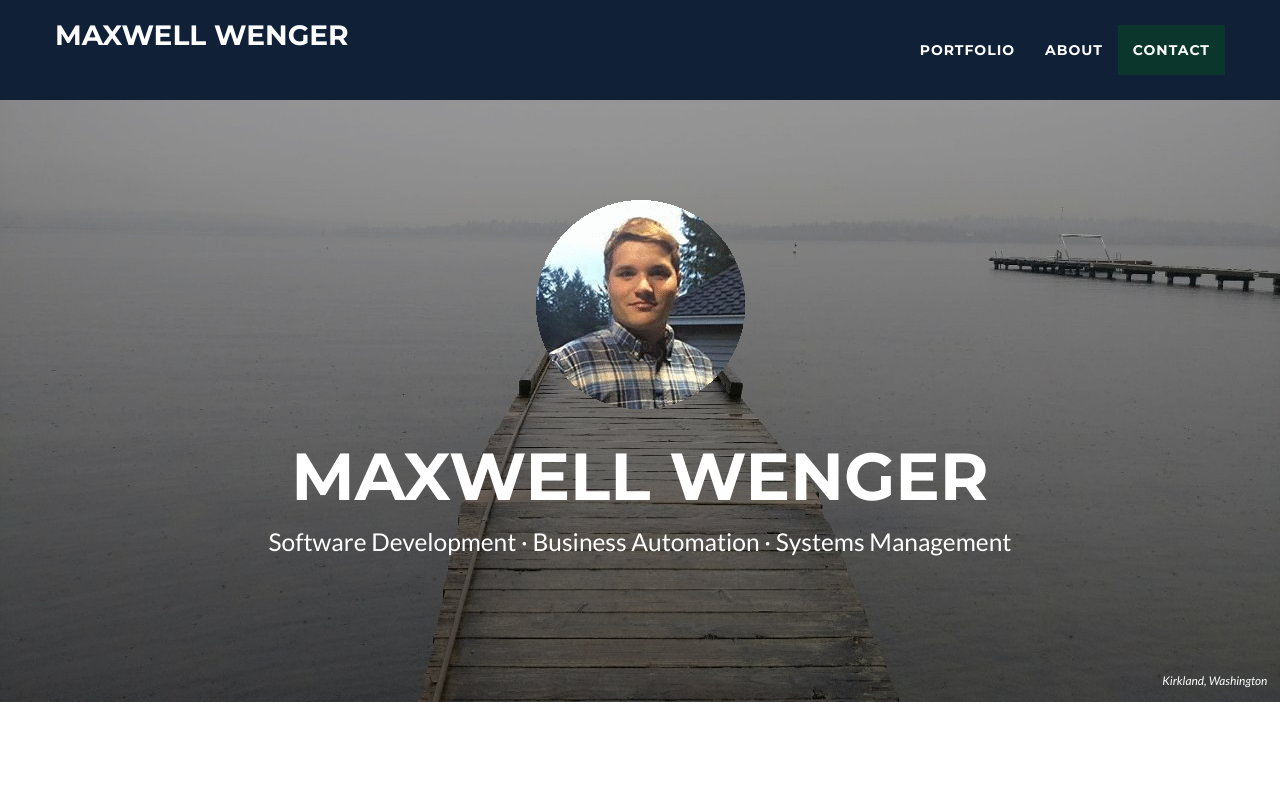
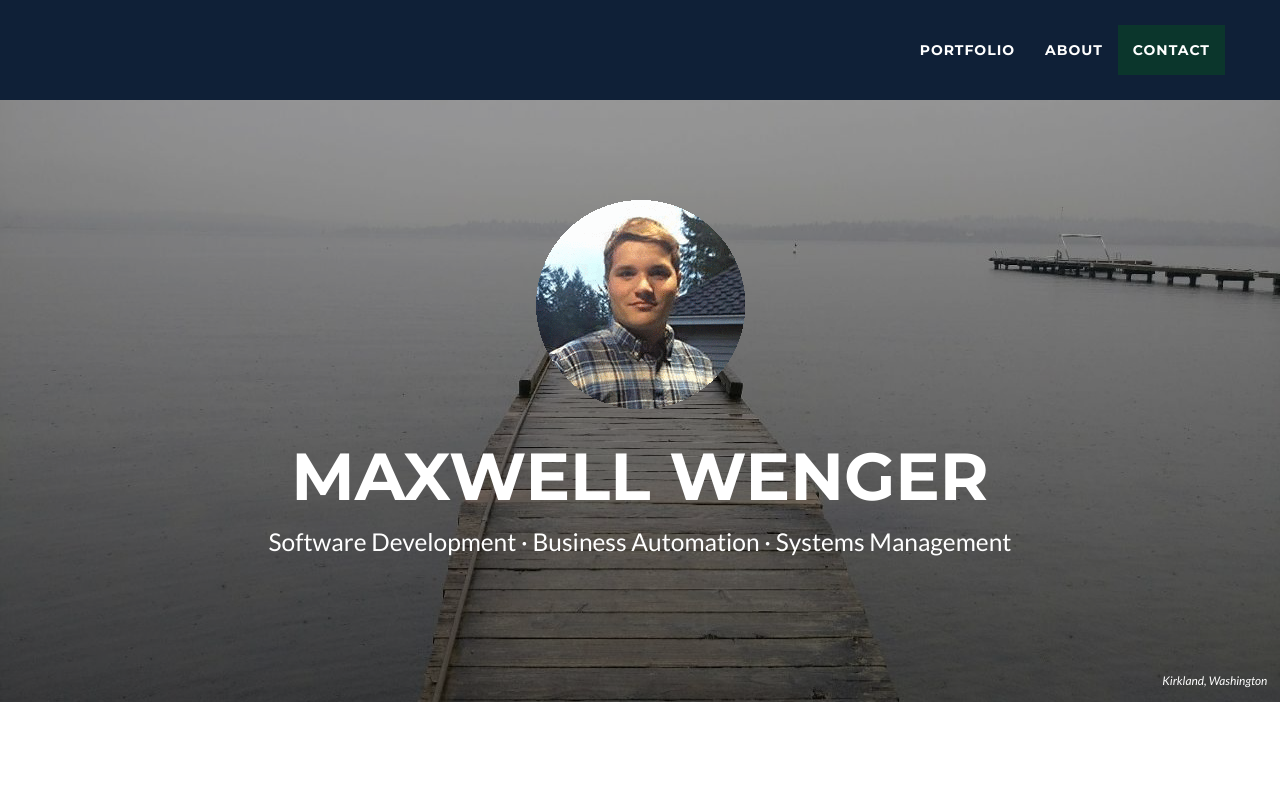
Before and after one commit to Carefree4/Carefree4.github.io, a website: page index.html in a window 1280 px wide. Shown: the top 799 px of the page. Drawn offline with nearby package versions, Linux system fonts and the light colour scheme.

Commit message:
Update index.html

```diff
--- a/index.html
+++ b/index.html
@@ -39,7 +39,7 @@
                     <span class="sr-only">Toggle navigation</span> Menu <i class="fa fa-bars"></i>
                 </button>
                 <a class="navbar-brand" href="#page-top">
-                Maxwell Wenger</a>
+                <!--TODO: Fix--></a>
             </div>
             <!-- Collect the nav links, forms, and other content for toggling -->
             <div class="collapse navbar-collapse" id="bs-example-navbar-collapse-1">
```
